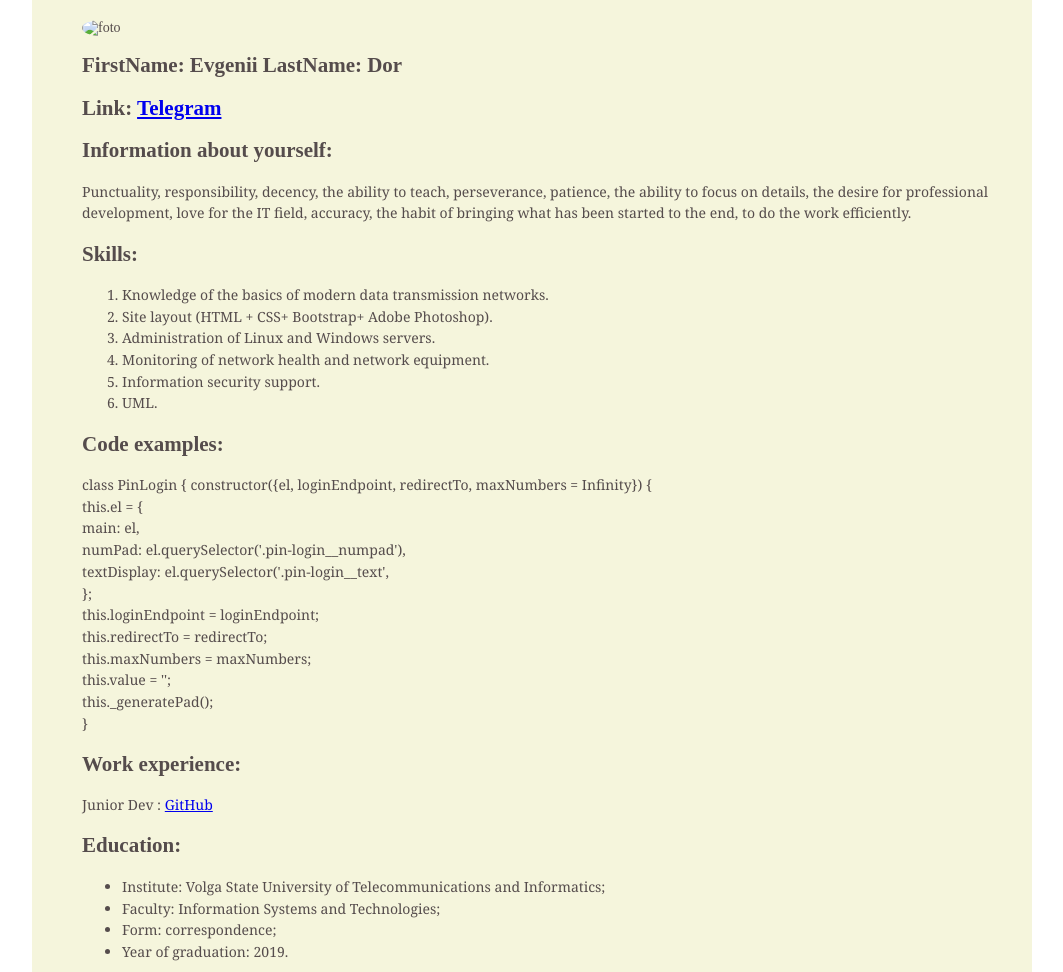
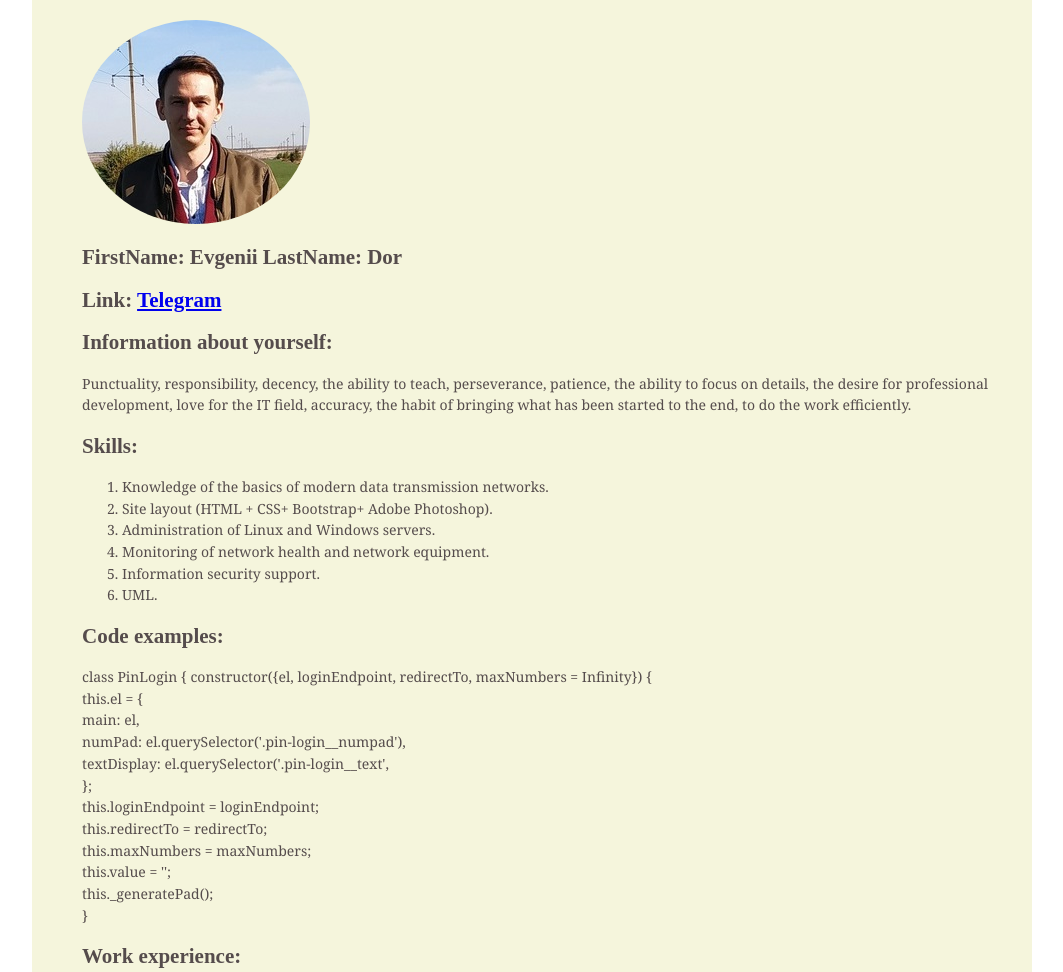
Before and after one commit to BorisVian1/rsschool-cv, a plain HTML site: page index.html in a window 1280 px wide. Shown: the top 972 px of the page, without its empty margins (108-1171 px from the left). Drawn offline with Linux system fonts and the light colour scheme.

Commit message:
rsschool-cv-html

```diff
--- a/index.html
+++ b/index.html
@@ -9,7 +9,7 @@
         <header>
             <div class="container">
                 <div class="name">
-                    <img src="./my_foto.jpg" alt="foto">
+                    <img src="./assets/img/my_foto.jpg" alt="foto">
                     <h2>FirstName: Evgenii    LastName: Dor</h2>
                 </div>
                 <div class="contact">
```
Also changed, not shown: assets/img/my_foto.jpg (added).
